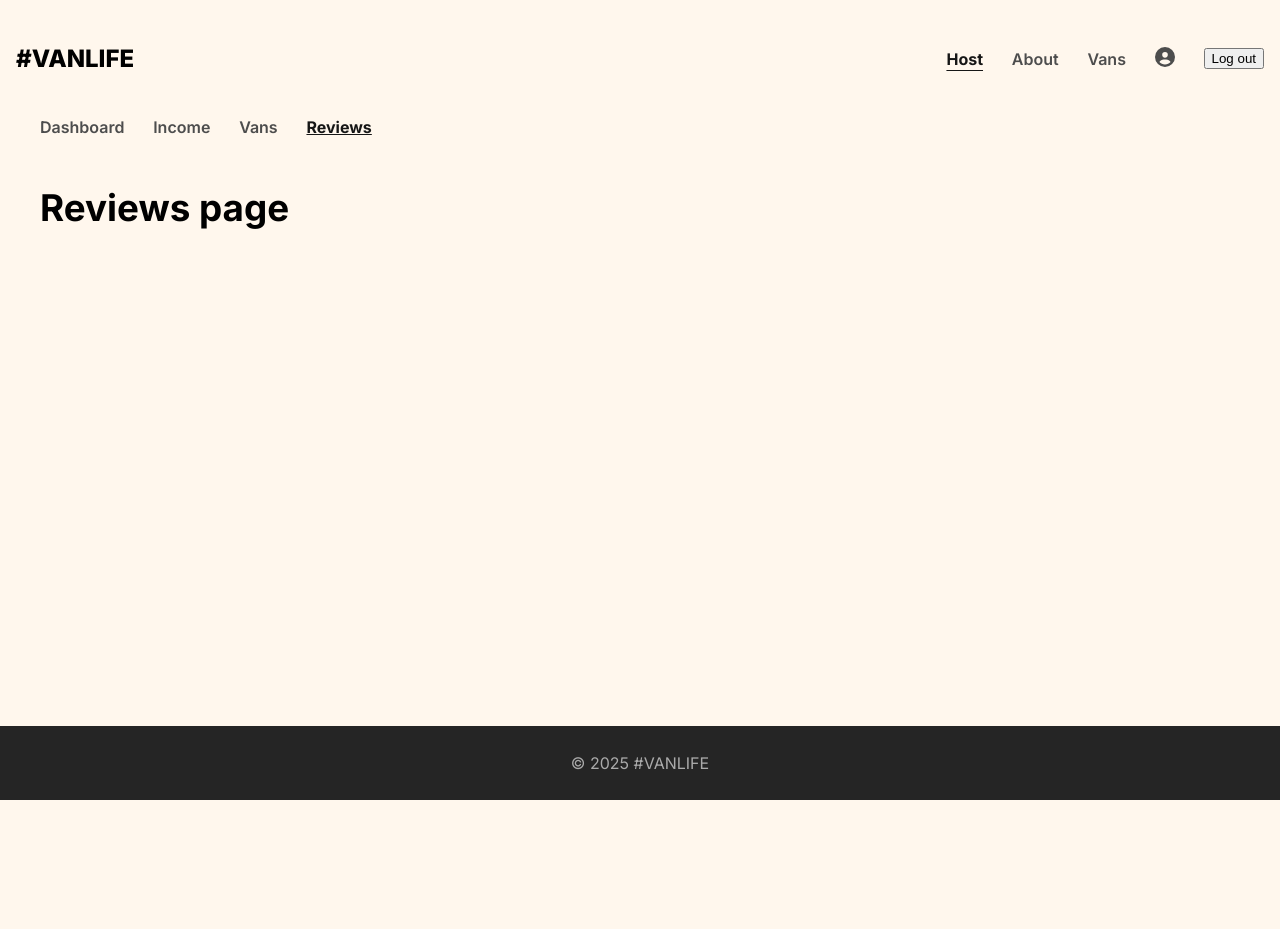
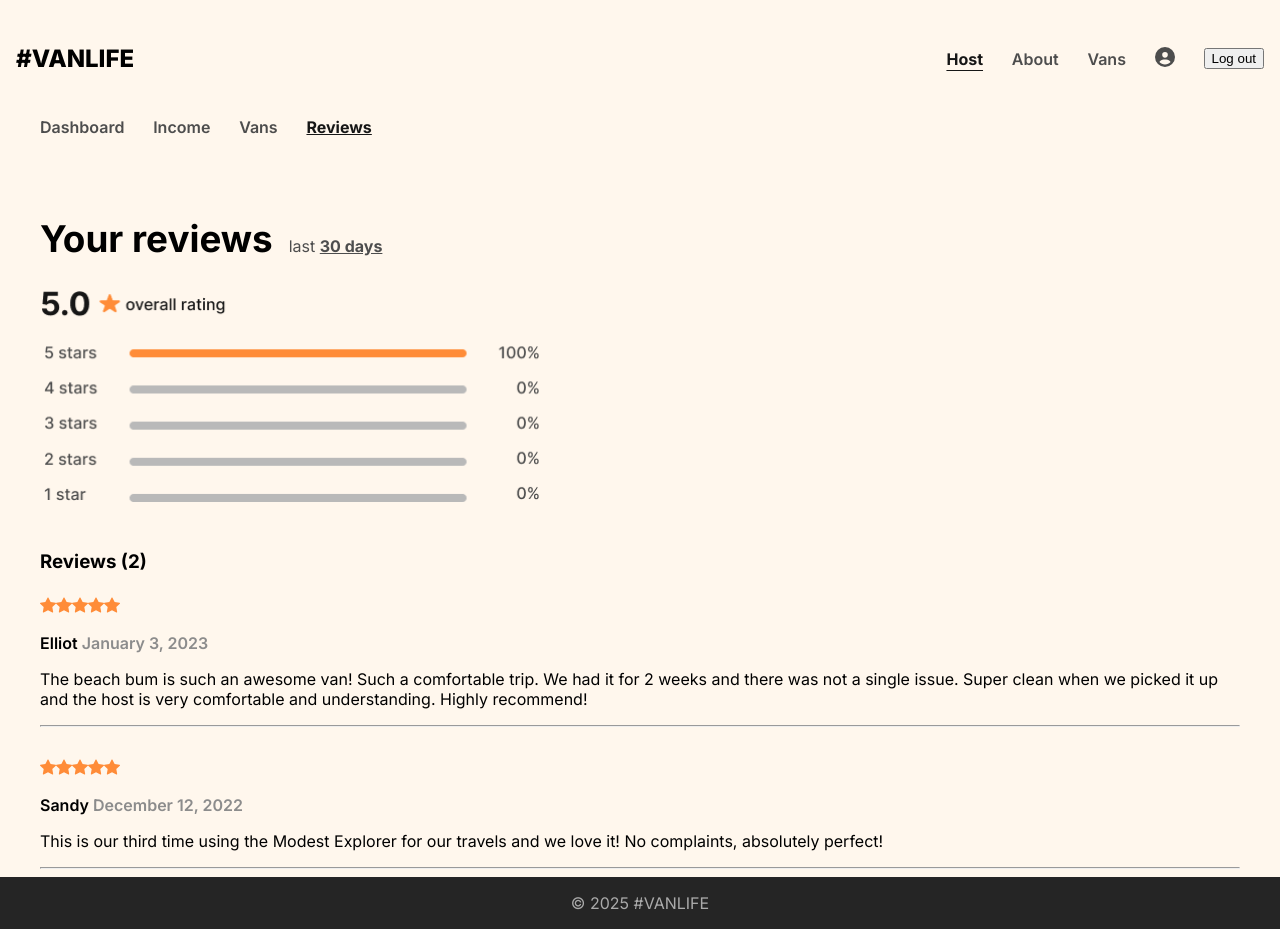
Before and after one commit to emirisato1003/react-vanLife, a React (Vite) app: page /host/reviews in a window 1280 px wide. Before the commit the page ends 800 px from the top, so only its background shows below. Built offline with nearby package versions, Linux system fonts and the light colour scheme; no server answers; sample sign-in values are in the browser's storage; what miragejs would draw is missing.

Commit message:
update styling for review page.

```diff
--- a/src/components/Header.module.css
+++ b/src/components/Header.module.css
@@ -15,6 +15,7 @@ header a{
 nav{
     display: flex;
     align-items: center;
+    flex-wrap: wrap;
     gap: 1.8em;
     margin-left: 2.5em;
 }
--- a/src/pages/Host/Income.module.css
+++ b/src/pages/Host/Income.module.css
@@ -10,6 +10,11 @@
 
 .hostIncome h2{
     font-size: 3rem;
+}
+
+.hostIncome img{
+    width: 100%;
+    max-width: 500px;
 }
 
 .top{
--- a/src/pages/Host/Reviews.jsx
+++ b/src/pages/Host/Reviews.jsx
@@ -1,6 +1,42 @@
+import styles from './Reviews.module.css';
+import { BsStarFill } from "react-icons/bs";
+import review from "../../assets/images/review-graph.png";
+export default function Reviews() {
+    const reviewsData = [
+        {
+            rating: 5,
+            name: "Elliot",
+            date: "January 3, 2023",
+            text: "The beach bum is such an awesome van! Such a comfortable trip. We had it for 2 weeks and there was not a single issue. Super clean when we picked it up and the host is very comfortable and understanding. Highly recommend!",
+            id: "1",
+        },
+        {
+            rating: 5,
+            name: "Sandy",
+            date: "December 12, 2022",
+            text: "This is our third time using the Modest Explorer for our travels and we love it! No complaints, absolutely perfect!",
+            id: "2",
+        },
+    ];
 
-export default function Reviews() {
-    return <section>
-        <h1>Reviews page</h1>
+    return <section className={styles.hostReviews}>
+        <div className={styles.topText}>
+            <h1>Your reviews</h1>
+            <p>last <span>30 days</span></p>
+        </div>
+        <img src={review} alt="review graph" />
+        <h3>Reviews (2)</h3>
+        {reviewsData.map(({ rating, name, date, text, id }) => (
+            <div key={id}>
+                <div className={styles.review}>
+                    {[...Array(rating)].map((_, i) => (
+                        <BsStarFill className={styles.star} key={i} />
+                    ))}
+                    <p className={styles.reviewName}>{name} <span>{date}</span></p>
+                    <p>{text}</p>
+                </div>
+                <hr />
+            </div>
+        ))}
     </section>;
 }
--- /dev/null
+++ b/src/pages/Host/Reviews.module.css
@@ -0,0 +1,37 @@
+
+.hostReviews img{
+    width: 100%;
+    max-width: 500px;
+}
+.topText{
+    display: flex;
+    align-items: center;
+    gap: 1em;
+}
+
+.topText p{
+    margin-bottom: 0;
+    color: #4d4d4d;
+}
+
+.topText p > span{
+    font-weight: bold;
+    text-decoration: underline;
+}
+
+.hostReviews h3{
+    margin-top: 2em;
+}
+
+.review .star{
+    color: #FF8C38;
+    margin-top: 1.5em;
+}
+
+.review p.reviewName{
+    font-weight: 600;
+}
+
+p.reviewName > span{
+    color: #8c8c8c;
+}
```
Also changed, not shown: src/assets/images/review-graph.png (added).
